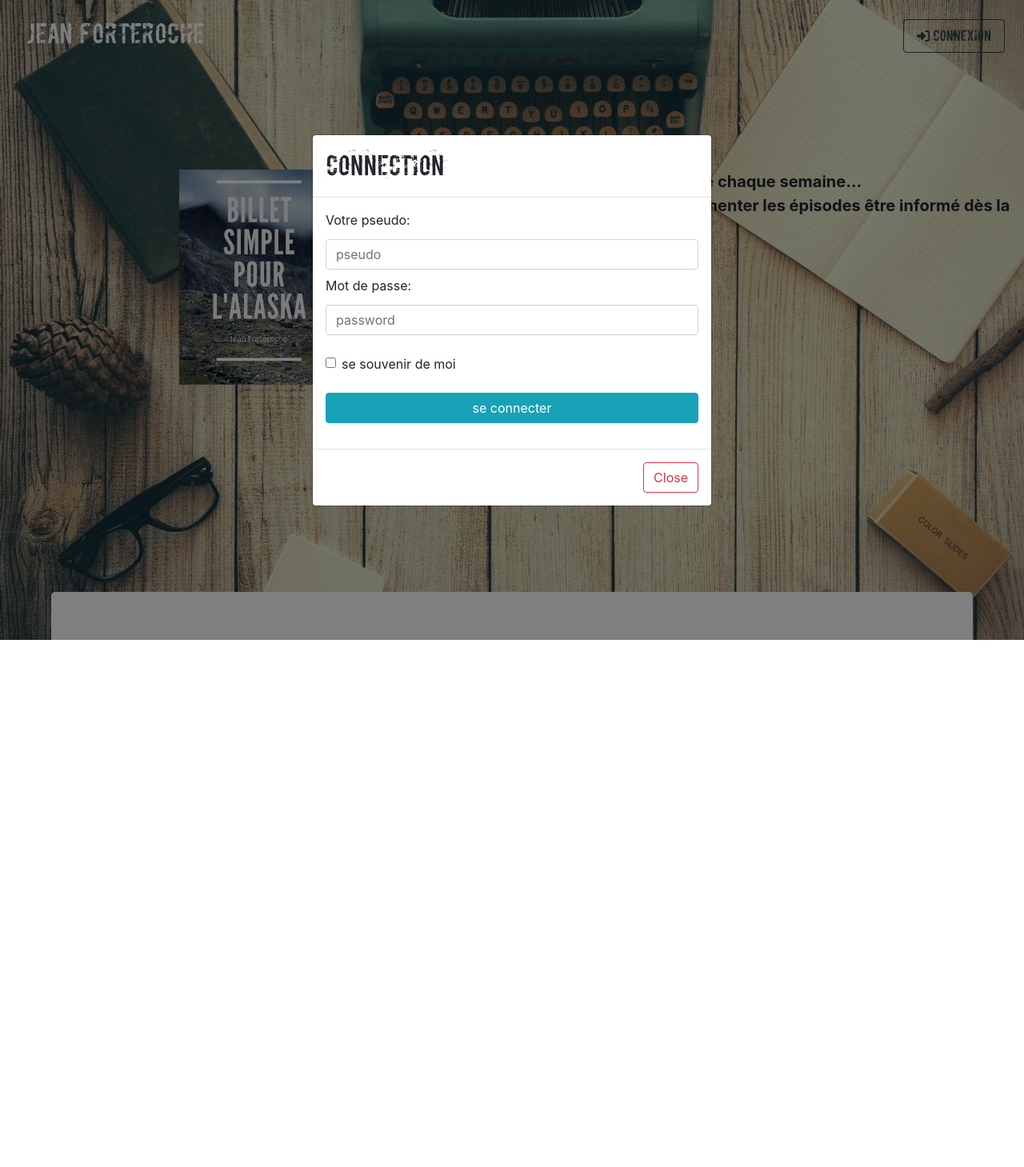
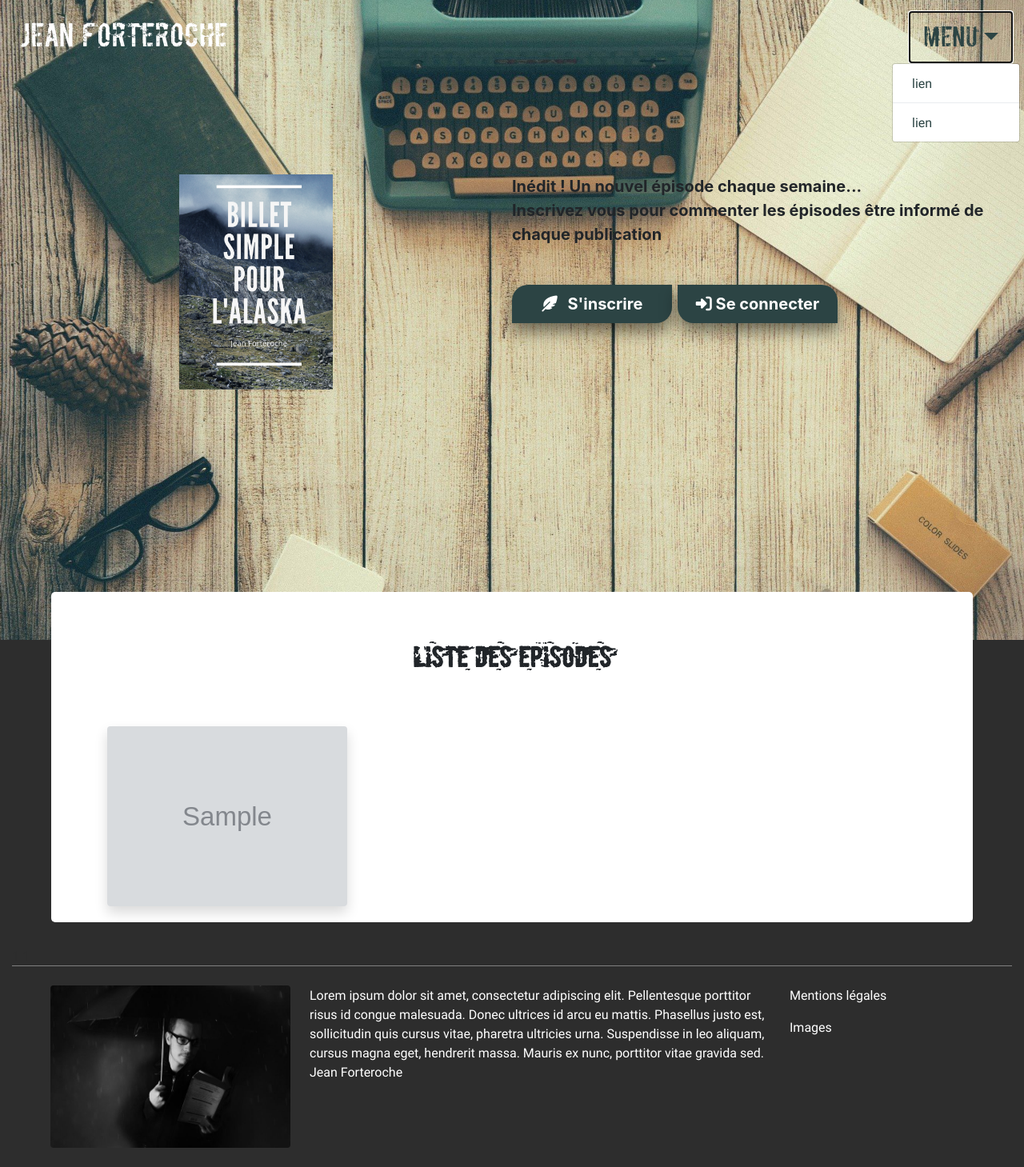
Before and after one commit to Leiwenn/CRUD-PHP-OOP, a PHP site: page / in a window 1280 px wide, after a click on "MENU". Shown: the whole page at 80% size. Before the commit the page ends 800 px from the top, so only its background shows below. Run offline with PHP 8.4, Linux system fonts and the light colour scheme; tables that the repository leaves empty or names only in its code hold one stand-in row (values such as "Sample post"); grey boxes marked "Sample" are stand-in pictures; some libraries are stand-ins or nearby versions.

Commit message:
etape 3-4
- création du membre admin en DB
- ajout du dossier backOffice dans view avec dashboard.php
- création de DashboardController avec affichage du nombre de membres
- update de index.php action=dashboard
- amélioration header/nav
- css styleDashboard.css
Notification to @Gaellan

```diff
--- a/index.php
+++ b/index.php
@@ -67,6 +67,9 @@ try{
                 $postController = new \p4\blog\controller\PostController();
                 $postController->showPosts();
 
+                //reste comme ça -> index.php?action=registration
+                // souhait headerConnect directement
+
             }else{
                 throw new Exception('Merci de remplir tous les champs !');
             }
@@ -114,6 +117,9 @@ try{
                     $_SESSION['admin'] = true;
                     $postController = new \p4\blog\controller\PostController();
                     $postController->showPosts();
+
+
+
                 }elseif($admin == false){
                     $_SESSION['admin'] = false;
                     $postController = new \p4\blog\controller\PostController();
@@ -124,17 +130,29 @@ try{
 
             }
 
-            if($_GET['action'] == 'disconnect'){
-                $_SESSION['pseudo'] = null;
-                //$memberController->disconnectMember();
-            }
+        }/*else{
+            throw new Exception('Merci de remplir tous les champs !');
+        }*/
 
-            if($_GET['action'] == 'unregistration'){
-                $memberController->DeleteAMember();
-            }
+        if($_GET['action'] == 'dashboard'){
+            $_SESSION['admin'] = true;
+            $dashboardController = new \p4\blog\controller\DashboardController();
+            $dashboardController->showDashboard();
+        }
 
-        }else{
-            throw new Exception('Merci de remplir tous les champs !');
+        if($_GET['action'] == 'disconnect'){
+            //$_SESSION['pseudo'] = null;
+            $memberController = new \p4\blog\controller\MemberController();
+            $memberController->disconnectMember();
+            $postController = new \p4\blog\controller\PostController();
+            $postController->showPosts();
+        }
+
+        if($_GET['action'] == 'unregistration'){
+            $memberController = new \p4\blog\controller\MemberController();
+            $memberController->DeleteAMember();
+            $postController = new \p4\blog\controller\PostController();
+            $postController->showPosts();
         }
 
     }else{
--- a/public/css/style.css
+++ b/public/css/style.css
@@ -14,20 +14,20 @@
     font-style: normal;
 }
 
-.container-fluid{
+.container-fluid, .dropdown-item{
 	font-family: 'robotoregular';
 }
-h1, h2, h3, h4, nav{
+h2, h3, h4, nav{
 	font-size: 30px;
 	font-family: 'boycottregular';
 }
 h3, .hero p{
 	font-size: 20px;
 }
-.heroConnect p{
+h1, .heroConnect p{
 	font-size: 35px;
 }
-h2, h3, #callToAction, .hero p, .heroConnect p{
+h2, h3, #callToAction, #call, .hero p, .heroConnect p{
 	font-weight: bold;
 }
 
@@ -43,12 +43,12 @@ body{
 nav a h1{
 	color: white;
 }
-nav .btn{
+.connexion a{
+	border: 1px solid #2c4444 !important;
+	border-radius: 5px;
+}
+.dropdown a{
 	color: #2c4444;
-	border: 1px solid #2c4444;
-}
-nav .btn:hover{
-	border-color: transparent;
 }
 .nav-item a:hover{
 	text-decoration: none;
@@ -68,23 +68,29 @@ header{
 .hero img{
 	width: 15vw;
 }
-#callToAction{
+#callToAction, #call{
 	width: 200px;
 	border-radius: 0;
+	box-shadow: 0 10px 20px rgba(0, 0, 0, 0.5);
+}
+#callToAction{
 	border-top-left-radius: 20px;
 	border-bottom-right-radius: 20px;
-	box-shadow: 0 10px 20px rgba(0, 0, 0, 0.5);
 }
-#callToAction, article .btn, .heroConnect .btn{
+#call{
+	border-top-right-radius: 20px;
+	border-bottom-left-radius: 20px;
+}
+#callToAction, #call, article .btn, .heroConnect .btn{
 	background: #2c4444;
 	border-color: transparent;
 	color: white;
 }
-#callToAction:hover, article .btn:hover, nav .btn:hover, .heroConnect .btn:hover{
+#callToAction:hover, #call:hover, article .btn:hover, nav .btn:hover, .heroConnect .btn:hover{
 	background: #577367;
 	color: white;
 }
-#callToAction:hover{
+#callToAction:hover, #call:hover{
 	letter-spacing: 1px;
 	box-shadow: 5px 40px -10px rgba(0,0,0,0.57);
 	transition: all 0.4s ease 0s;
@@ -125,7 +131,6 @@ footer img{
 
 /* --- HEADER --- */
 header{
-	height: 100vh;
 	overflow: hidden;
 }
 .hero{
--- a/src/controller/MemberController.php
+++ b/src/controller/MemberController.php
@@ -20,7 +20,6 @@ class MemberController{
         $passwordHache = $_POST['password'];
         $passwordHache = password_hash($password, PASSWORD_DEFAULT);
         $memberManager->setMember($pseudo, $mail, $passwordHache, 2);
-        $header = require 'view/frontOffice/header.php';
     }
 
     /**
@@ -42,7 +41,6 @@ class MemberController{
     public function disconnectMember(){
         $memberManager = new MemberManager();
         $disconnectMember = $memberManager->disconnect();
-        $header = require 'views/frontend/header.php';
     }
 
     /**
@@ -54,6 +52,7 @@ class MemberController{
         $memberManager = new MemberManager();
         $disconnectMember = $memberManager->disconnect();
         $DeleteAMember = $memberManager->deleteMember();
-        $header = require 'views/frontend/header.php';
+        echo '<p class="text-danger">' . 'coucou from controller' . '</p>';
     }
+
 }
--- a/src/controller/PostController.php
+++ b/src/controller/PostController.php
@@ -33,6 +33,7 @@ class PostController{
      * @return void
      */
     public function showPost(){
+
         $header = require 'view/frontOffice/headerSingle.php';
         $postManager = new PostManager();
         $commentManager = new CommentManager();
--- a/view/frontOffice/header.php
+++ b/view/frontOffice/header.php
@@ -1,12 +1,17 @@
-<header>
+<header class="h-100">
 
     <nav>
         <ul class="nav d-flex justify-content-between">
-            <li class="nav-item m-3">
-                <a class="nav-link" href="index.php"><h1>JEAN FORTEROCHE</h1></a>
+        <li class="nav-item m-4">
+                <a href="index.php"><h1>JEAN FORTEROCHE</h1></a>
             </li>
-            <li class="nav-item m-4">
-                <a class="nav-link btn" data-toggle="modal" data-target="#connexion" href="#"><i class="fas fa-sign-in-alt"></i> Connexion</a>
+            <li class="nav-item dropdown m-3">
+                <a class="nav-link dropdown-toggle" data-toggle="dropdown" href="#" role="button" aria-haspopup="true" aria-expanded="false">MENU</a>
+                <div class="dropdown-menu">
+                    <a class="dropdown-item" href="#">lien</a>
+                    <div class="dropdown-divider"></div>
+                    <a class="dropdown-item" href="#">lien</a>
+                </div>
             </li>
         </ul>
     </nav>
@@ -16,8 +21,15 @@
             <img class="img-fluid cover" src="public/img/livre.jpg" alt="" />
         </div>
         <div class="text-left pt-4 w-50 mt-5">
-            <p class="mb-5">Inédit ! Un nouvel épisode chaque semaine...<br/>Inscrivez vous pour commenter les épisodes être informé dès la publication</p>
-            <a class="btn btn-lg" id="callToAction" data-toggle="modal" data-target="#registration"><i class="fas fa-feather-alt mr-2"></i> S'inscrire</a>
+            <p class="mb-5">Inédit ! Un nouvel épisode chaque semaine...<br/>Inscrivez vous pour commenter les épisodes être informé de chaque publication</p>
+            <div class="btn-group btn-group-lg" role="group" aria-label="inscription ou connexion">
+                <button type="button" id="callToAction" data-toggle="modal" data-target="#registration" class="btn mr-2">
+                    <i class="fas fa-feather-alt mr-2"></i> S'inscrire
+                </button>
+                <button type="button" id="call" data-toggle="modal" data-target="#connexion" class="btn">
+                    <i class="fas fa-sign-in-alt"></i> Se connecter
+                </button>
+            </div>
         </div>
 
     </div>
```
Also changed, not shown: public/css/styleDashboard.css (added, +57 -0 lines), src/controller/DashboardController.php (added, +26 -0 lines), src/model/MemberManager.php (+15 -3 lines), view/backOffice/dashboard.php (added, +63 -0 lines), view/frontOffice/headerAdmin.php (+10 -6 lines), view/frontOffice/headerConnect.php (+11 -7 lines), README.md, public/img/jeanAdmin.jpg (added).
